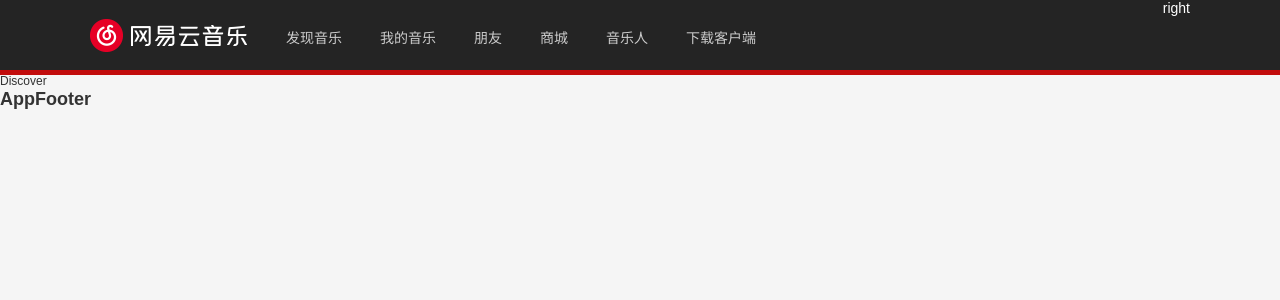
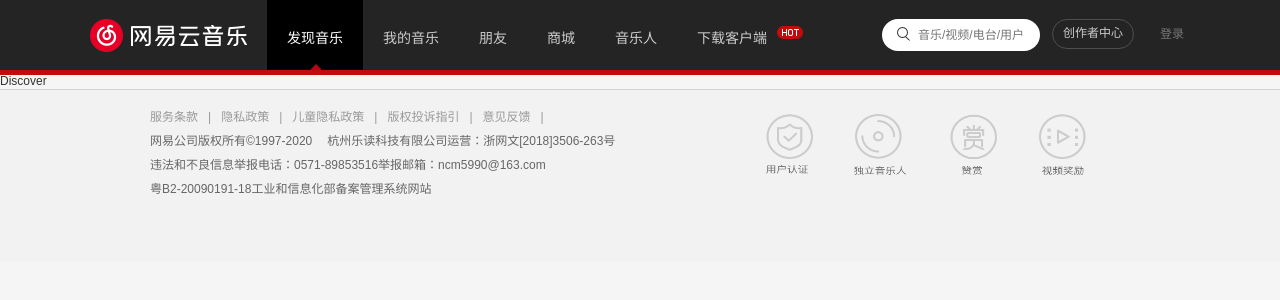
Before and after one commit to lengdayu/cloud-music-react-demo, a React (Create React App) app: page / in a window 1280 px wide. Shown: the top 300 px of the page. Built offline with nearby package versions, Linux system fonts and the light colour scheme.

Commit message:
首页头尾组件封装

```diff
--- a/src/components/app-footer/index.js
+++ b/src/components/app-footer/index.js
@@ -1,11 +1,81 @@
-import React, { memo } from "react";
+import React, { memo, Fragment } from "react";
 
-const AppFooter = memo(() => {
+import { footerLinks, footerImages } from "@/common/local-data";
+
+import { AppFooterWrapper, FooterLeft, FooterRight } from "./style";
+
+export default memo(function AppFooter() {
   return (
-    <div>
-      <h2>AppFooter</h2>
-    </div>
+    <AppFooterWrapper>
+      <div className="wrap-v2 content">
+        <FooterLeft className="left">
+          <div className="link">
+            {footerLinks.map((item) => {
+              return (
+                <Fragment key={item.title}>
+                  <a href={item.link} target="_blank" rel="noopener noreferrer">
+                    {item.title}
+                  </a>
+                  <span className="line">|</span>
+                </Fragment>
+              );
+            })}
+          </div>
+          <div className="copyright">
+            <span>网易公司版权所有©1997-2020</span>
+            <span>
+              杭州乐读科技有限公司运营：
+              <a
+                href="https://p1.music.126.net/Mos9LTpl6kYt6YTutA6gjg==/109951164248627501.png"
+                rel="noopener noreferrer"
+                target="_blank"
+              >
+                浙网文[2018]3506-263号
+              </a>
+            </span>
+          </div>
+          <div className="report">
+            <span>违法和不良信息举报电话：0571-89853516</span>
+            <span>
+              举报邮箱：
+              <a
+                href="mailto:ncm5990@163.com"
+                target="_blank"
+                rel="noopener noreferrer"
+              >
+                ncm5990@163.com
+              </a>
+            </span>
+          </div>
+          <div className="info">
+            <span>粤B2-20090191-18</span>
+            <a
+              href="http://www.beian.miit.gov.cn/publish/query/indexFirst.action"
+              rel="noopener noreferrer"
+              target="_blank"
+            >
+              工业和信息化部备案管理系统网站
+            </a>
+          </div>
+        </FooterLeft>
+        <FooterRight className="right">
+          {footerImages.map((item, index) => {
+            return (
+              <li className="item" key={item.link}>
+                <a
+                  className="link"
+                  href={item.link}
+                  rel="noopener noreferrer"
+                  target="_blank"
+                >
+                  {" "}
+                </a>
+                <span className="title">{item.title}</span>
+              </li>
+            );
+          })}
+        </FooterRight>
+      </div>
+    </AppFooterWrapper>
   );
 });
-
-export default AppFooter;
--- /dev/null
+++ b/src/components/app-footer/style.js
@@ -0,0 +1,95 @@
+import styled from "styled-components";
+
+export const AppFooterWrapper = styled.div`
+  height: 172px;
+  background-color: #f2f2f2;
+  color: #666;
+  border-top: 1px solid #d3d3d3;
+
+  .content {
+    display: flex;
+    justify-content: space-between;
+    align-items: center;
+  }
+`;
+
+export const FooterLeft = styled.div`
+  padding-top: 15px;
+  line-height: 24px;
+
+  .link {
+    a {
+      color: #999;
+    }
+
+    .line {
+      margin: 0 10px;
+      color: #999;
+    }
+  }
+
+  .copyright {
+    span {
+      margin-right: 15px;
+    }
+  }
+`;
+
+export const FooterRight = styled.ul`
+  display: flex;
+
+  .item {
+    display: flex;
+    flex-direction: column;
+    align-items: center;
+    margin-right: 40px;
+
+    .link {
+      display: block;
+      width: 50px;
+      height: 45px;
+
+      background-image: url(${require("@/assets/img/sprite_footer_02.png")});
+      background-size: 110px 450px;
+    }
+
+    :nth-child(1) .link {
+      background-position: -60px -101px;
+    }
+    :nth-child(2) .link {
+      background-position: 0 0;
+    }
+    :nth-child(3) .link {
+      background-position: -60px -50px;
+    }
+    :nth-child(4) .link {
+      background-position: 0 -101px;
+    }
+
+    .title {
+      margin-top: 5px;
+      display: block;
+      width: 52px;
+      height: 10px;
+      background-image: url(${require("@/assets/img/sprite_footer_01.png")});
+      background-size: 180px 100px;
+    }
+
+    :nth-child(1) .title {
+      background-position: -1px -90px;
+    }
+    :nth-child(2) .title {
+      background-position: 0 0;
+      margin-top: 7px;
+    }
+    :nth-child(3) .title {
+      background-position: 0 -54px;
+      margin-top: 6px;
+    }
+
+    :nth-child(4) .title {
+      background-position: -1px -72px;
+      margin-top: 6px;
+    }
+  }
+`;
--- a/src/components/app-header/index.js
+++ b/src/components/app-header/index.js
@@ -6,10 +6,15 @@
 
 function headerTab(item, index) {
   if (index < 3) {
-    return <NavLink to={item.link}>{item.title}</NavLink>;
+    return (
+      <NavLink to={item.link}>
+        {item.title}
+        <i className="sprite_01 icon"></i>
+      </NavLink>
+    );
   } else {
     return (
-      <a href={item.link} target="_blank">
+      <a href={item.link} target="_blank" rel="noreferrer">
         {item.title}
       </a>
     );
@@ -30,7 +35,19 @@
             );
           })}
         </HeaderLeft>
-        <HeaderRight>right</HeaderRight>
+        <HeaderRight>
+          <div className="inputWrap">
+            <div className="content">
+              <input type="text" placeholder="音乐/视频/电台/用户" />
+            </div>
+          </div>
+          <div className="creater">
+            <button>创作者中心</button>
+          </div>
+          <div className="login">
+            <button>登录</button>
+          </div>
+        </HeaderRight>
       </div>
       <div className="divider"></div>
     </HeaderWrapper>
--- a/src/components/app-header/style.js
+++ b/src/components/app-header/style.js
@@ -21,6 +21,8 @@
 
 export const HeaderLeft = styled.div`
   display: flex;
+  line-height: 76px;
+
   .log {
     width: 177px;
     height: 69px;
@@ -30,17 +32,97 @@
     background-position: 0 0;
   }
   .tabWrap {
-    padding: 0 19px;
+    position: relative;
     a {
       display: block;
-      padding: 20px 0;
+      padding: 0 20px;
+      height: 70px;
       text-decoration: none;
-      line-height: 36px;
       color: #ccc;
+    }
+
+    &:hover a,
+    a.active {
+      color: #fff;
+      background-color: #000;
+    }
+
+    .active .icon {
+      position: absolute;
+      width: 12px;
+      height: 7px;
+      bottom: -1px;
+      left: 50%;
+      transform: translate(-50%, 0);
+      background-position: -225px 0;
+    }
+
+    :last-of-type a {
+      position: relative;
+      ::after {
+        position: absolute;
+        top: 21px;
+        left: 100px;
+        content: "";
+        width: 28px;
+        height: 19px;
+        background-image: url(${require("../../assets/img/sprite_01.png")});
+        background-repeat: no-repeat;
+        background-position: -192px 5px;
+      }
     }
   }
 `;
 
 export const HeaderRight = styled.div`
   height: 69px;
+  display: flex;
+
+  .inputWrap {
+    margin-top: 19px;
+    width: 158px;
+    height: 32px;
+    border-radius: 32px;
+    background-color: #fff;
+    background-image: url(${require("../../assets/img/sprite_01.png")});
+    background-position: 5px -100px;
+
+    .content {
+      margin-top: 8px;
+      margin-left: 20px;
+      position: relative;
+
+      input {
+        position: absolute;
+        right: 2px;
+        width: 120px;
+        height: 16px;
+        background: transparent;
+        color: #333;
+      }
+    }
+  }
+
+  .creater {
+    margin-top: 19px;
+    margin-left: 12px;
+    button {
+      width: 82px;
+      height: 30px;
+      background-color: #242424;
+      color: #ccc;
+      border: 1px solid #4f4f4f;
+      border-radius: 20px;
+    }
+  }
+
+  .login {
+    margin-top: 19px;
+    margin-left: 20px;
+    button {
+      margin-top: 8px;
+      background-color: #242424;
+      color: #787878;
+    }
+  }
 `;
```
